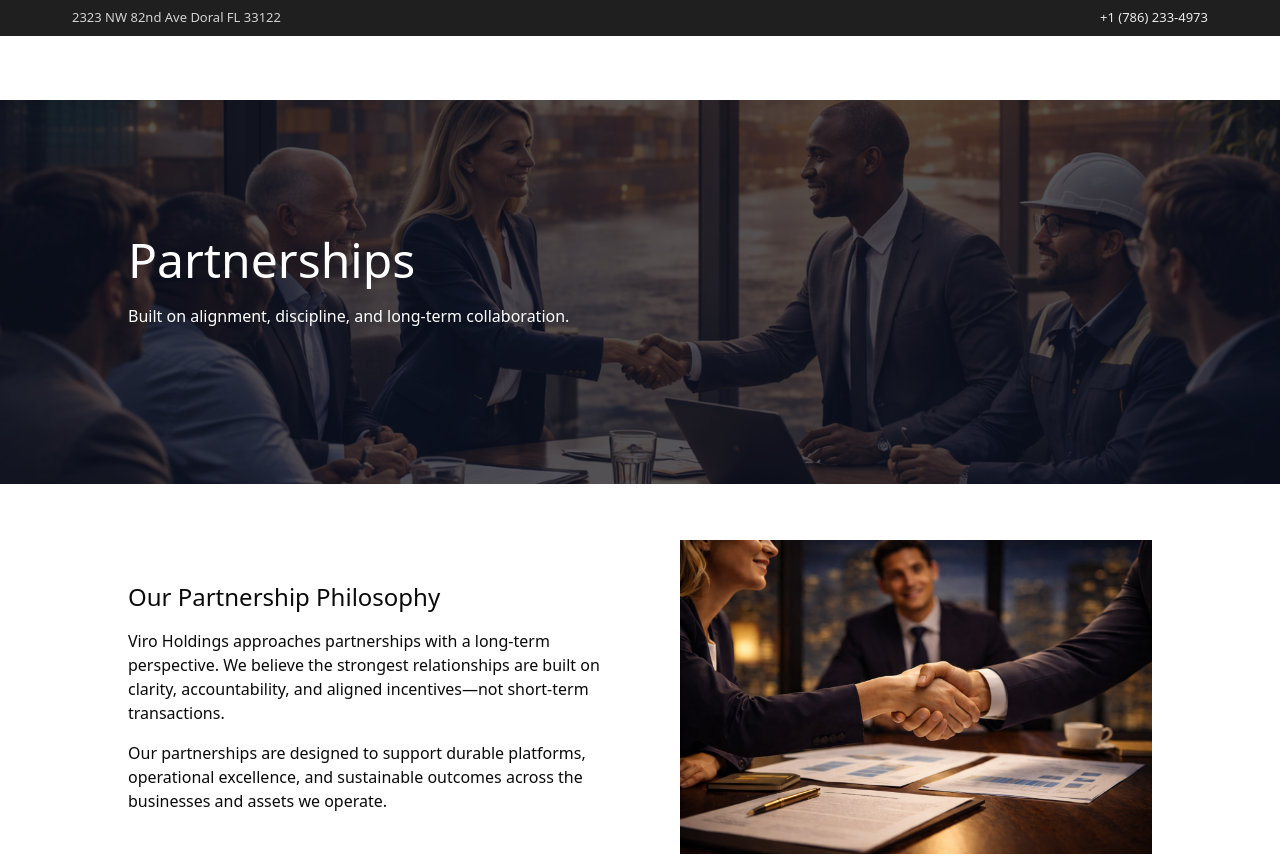
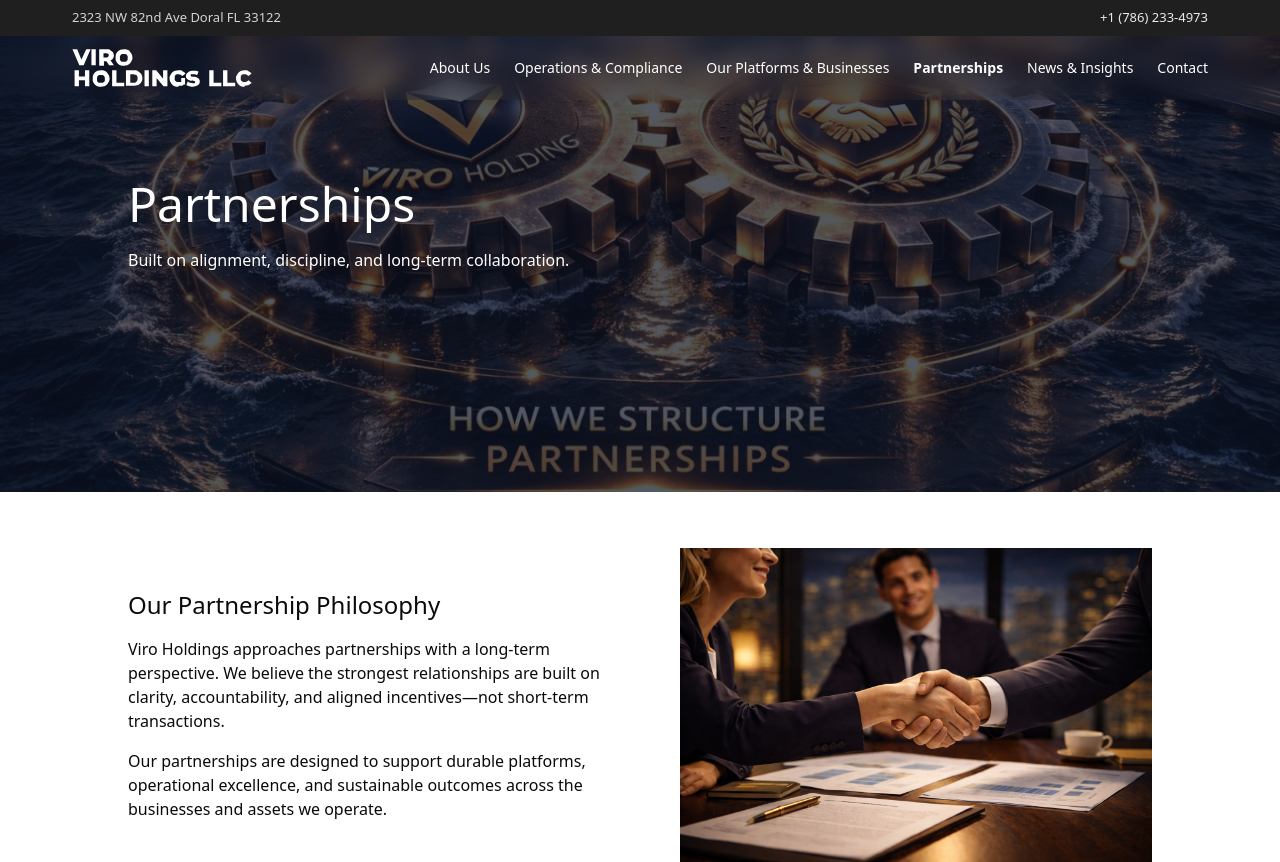
Before and after one commit to felipenino13/viro-holdings-llc, a Next.js app: page /partnerships in a window 1280 px wide. Shown: the top 862 px of the page. Built offline with nearby package versions, Linux system fonts and the light colour scheme.

Commit message:
banner partnership

```diff
--- a/app/page.tsx
+++ b/app/page.tsx
@@ -38,8 +38,8 @@ export const metadata: Metadata = {
 export default function Home() {
   return (
     <>
-    <div className="bg-[#0D1323] px-2 pb-10 bg-[url(/images/viroholdings-hero-montaje-01.jpg)] bg-center bg-cover bg-no-repeat relative text-white -mt-30">
-      {/* Overlay azul oscuro */}
+    <div className="bg-[#0D1323] px-2 pb-10 bg-[url(/images/viroholdings-/hero-montaje-01.jpg)] bg-center bg-cover bg-no-repeat relative text-white -mt-30">
+      {/* Overlay azul oscuro */}/
 
 
       <div className="max-w-6xl mx-auto grid grid-col-1 sm:grid-cols-2 gap-x-20 sm:pt-30 pt-40 gap-y-5 relative z-10">
--- a/app/partnerships/page.tsx
+++ b/app/partnerships/page.tsx
@@ -36,12 +36,12 @@ export const metadata: Metadata = {
 export default function Partnerships() {
   return (
     <>
-    <div className="bg-[#0D1323] px-2 py-30 bg-[url(/images/banner-partnership-01.png)] bg-center bg-cover bg-no-repeat relative text-white">
+    <div className="bg-[#0D1323] px-2 py-30 bg-[url(/images/partnership-01.jpeg)] bg-center bg-cover bg-no-repeat relative text-white -mt-30">
       {/* Overlay azul oscuro */}
       <div className="absolute inset-0 bg-[#0D1323]/70">
       </div>
 
-      <div className="max-w-5xl mx-auto grid grid-cols-3 gap-x-20 py-4 gap-y-5 relative z-10">
+      <div className="max-w-5xl mx-auto py-20 grid grid-cols-3 gap-x-20 py-4 gap-y-5 relative z-10">
         <div className="grid col-span-2 gap-y-5">
           <h1 className="text-5xl">Partnerships</h1>
           <h2 className="text-1xl">Built on alignment, discipline, and long-term collaboration.</h2>
```
Also changed, not shown: public/images/partnership-01.jpeg (added).
